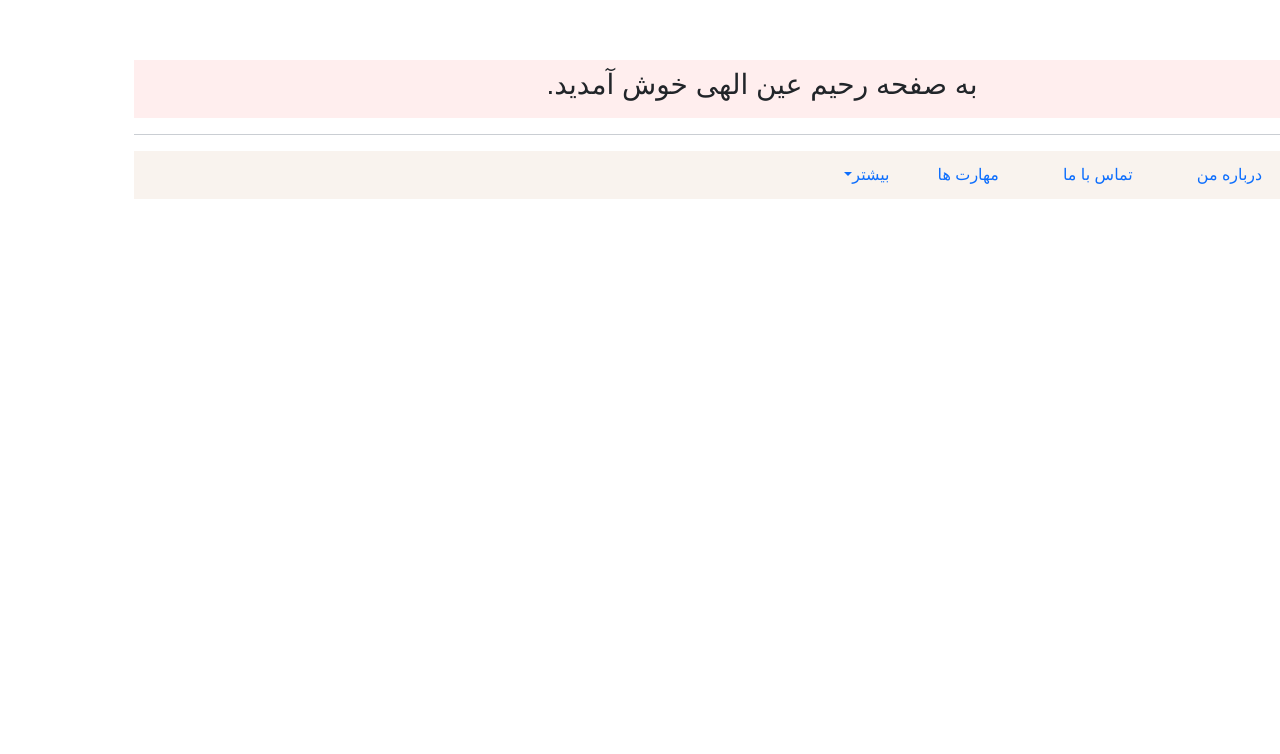
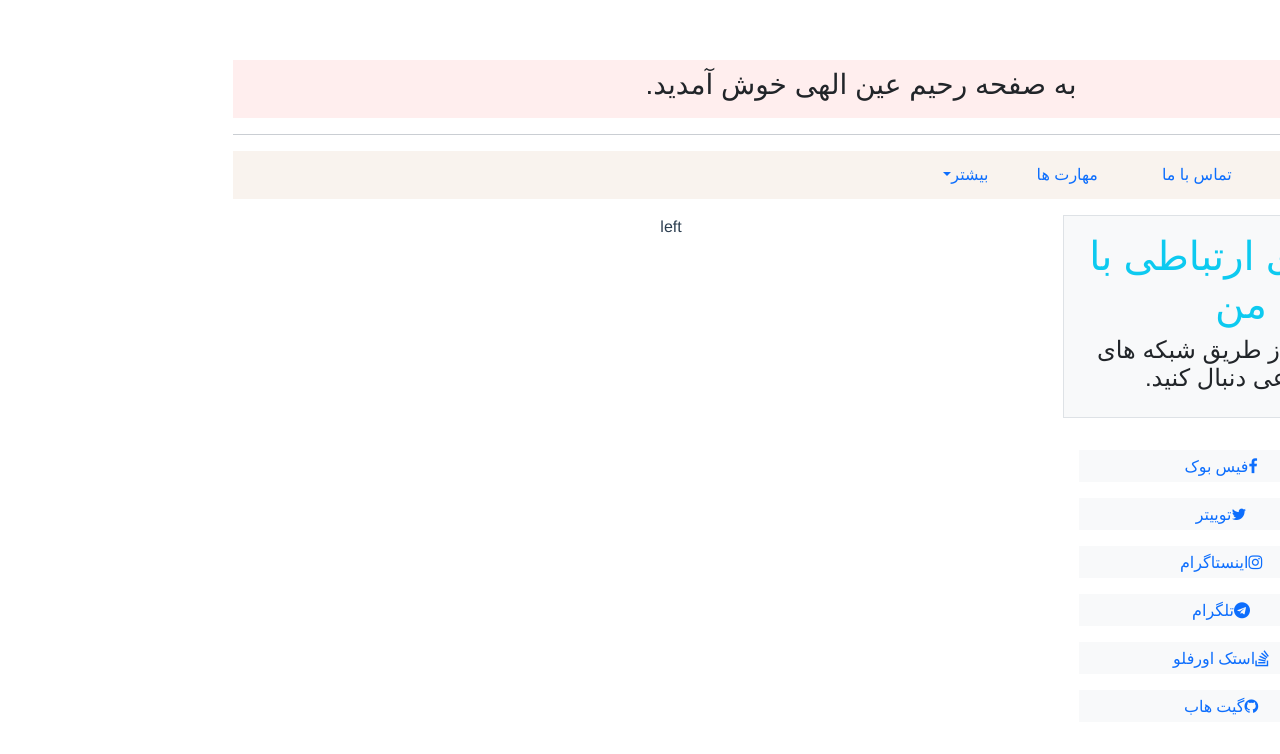
Before and after one commit to rahimeinollahi/AboutMe, a Vue app: page /contactus in a window 1280 px wide. Shown: the top 754 px of the page. Built offline with nearby package versions, Linux system fonts and the light colour scheme.

Commit message:
social component added to contactus

```diff
--- a/public/index.html
+++ b/public/index.html
@@ -8,6 +8,8 @@
     <title><%= htmlWebpackPlugin.options.title %></title>
     <link rel="stylesheet" href="https://cdn.jsdelivr.net/npm/bootstrap-icons@1.5.0/font/bootstrap-icons.css" />
     <link rel="stylesheet" href="https://cdn.jsdelivr.net/npm/bootstrap-icons@1.5.0/font/bootstrap-icons.css" />
+    <link rel="stylesheet" href="https://cdnjs.cloudflare.com/ajax/libs/font-awesome/4.7.0/css/font-awesome.min.css">
+
 
 
   </head>
--- /dev/null
+++ b/src/components/ContactUsComponents/SocialNetwork.vue
@@ -0,0 +1,39 @@
+<template>
+    <div>
+        <div class="border p-3 d-flex flex-column justify-content-center bg-light">
+            <h1 class="text-info">راه های ارتباطی با من</h1>
+            <h4 class="text-dark">می توانید از طریق شبکه های اجتماعی دنبال کنید.</h4>
+        </div>
+        <div class=" p-3 flex-column justify-content-center">
+            <ul class="nav  flex-column justify-content-center">
+                <li class="nav-item mt-3 bg-light" v-for="item in contactItems" :key="item.id">
+                   <a :href="item.itemSrc" class=""><span :class="item.itemClass"> {{item.itemName}} </span></a>
+
+                </li>
+            </ul>
+        </div>
+
+    </div>
+</template>
+
+<script>
+    export default {
+        name:'SocialNetwork',
+        data(){
+            return{
+                contactItems:[
+                    {id:2, itemName:'فیس بوک',itemSrc:'https://www.facebook.com/', itemClass:'fa fa-facebook p-2 mx-5'},
+                    {id:1, itemName:'توییتر',itemSrc:'https://twitter.com/sarah_edo/status/850951224748888064', itemClass:'fa fa-twitter p-2'},
+                    {id:3, itemName:'اینستاگرام',itemSrc:'https://www.instagram.com/', itemClass:'fa fa-instagram p-2'},
+                    {id:4, itemName:'تلگرام',itemSrc:'', itemClass:'fa fa-telegram p-2'},
+                    {id:5, itemName:'استک اورفلو',itemSrc:'https://stackoverflow.com/', itemClass:'fa fa-stack-overflow p-2'},
+                    {id:6, itemName:'گیت هاب',itemSrc:'https://github.com/rahimeinollahi', itemClass:'fa fa-github p-2'},
+                ]
+            }
+        }
+    }
+</script>
+
+<style lang="scss" scoped>
+
+</style>
--- a/src/router/index.js
+++ b/src/router/index.js
@@ -21,6 +21,12 @@ const routes = [
     component: () => import(/* webpackChunkName: "skill" */ '../views/MySkill.vue'),
     meta:{transtion:'ts-skill'}
   },
+  {
+    path: '/contactus',
+    name: 'ContacUs',
+    component: () => import(/* webpackChunkName: "contactus" */ '../views/ContactUs.vue'),
+    meta:{transtion:'ts-contactus'}
+  },
 ]
 
 const router = createRouter({
--- /dev/null
+++ b/src/views/ContactUs.vue
@@ -0,0 +1,22 @@
+<template>
+    <div class="container mt-3">
+        <div class="row">
+            <div class="col-sm-4">
+                <social-network />
+            </div>
+            <div class="col-sm-8">left</div>
+        </div>
+    </div>
+</template>
+
+<script>
+import SocialNetwork from '../components/ContactUsComponents/SocialNetwork.vue'
+    export default {
+  components: { SocialNetwork },
+
+    }
+</script>
+
+<style lang="scss" scoped>
+
+</style>
```
